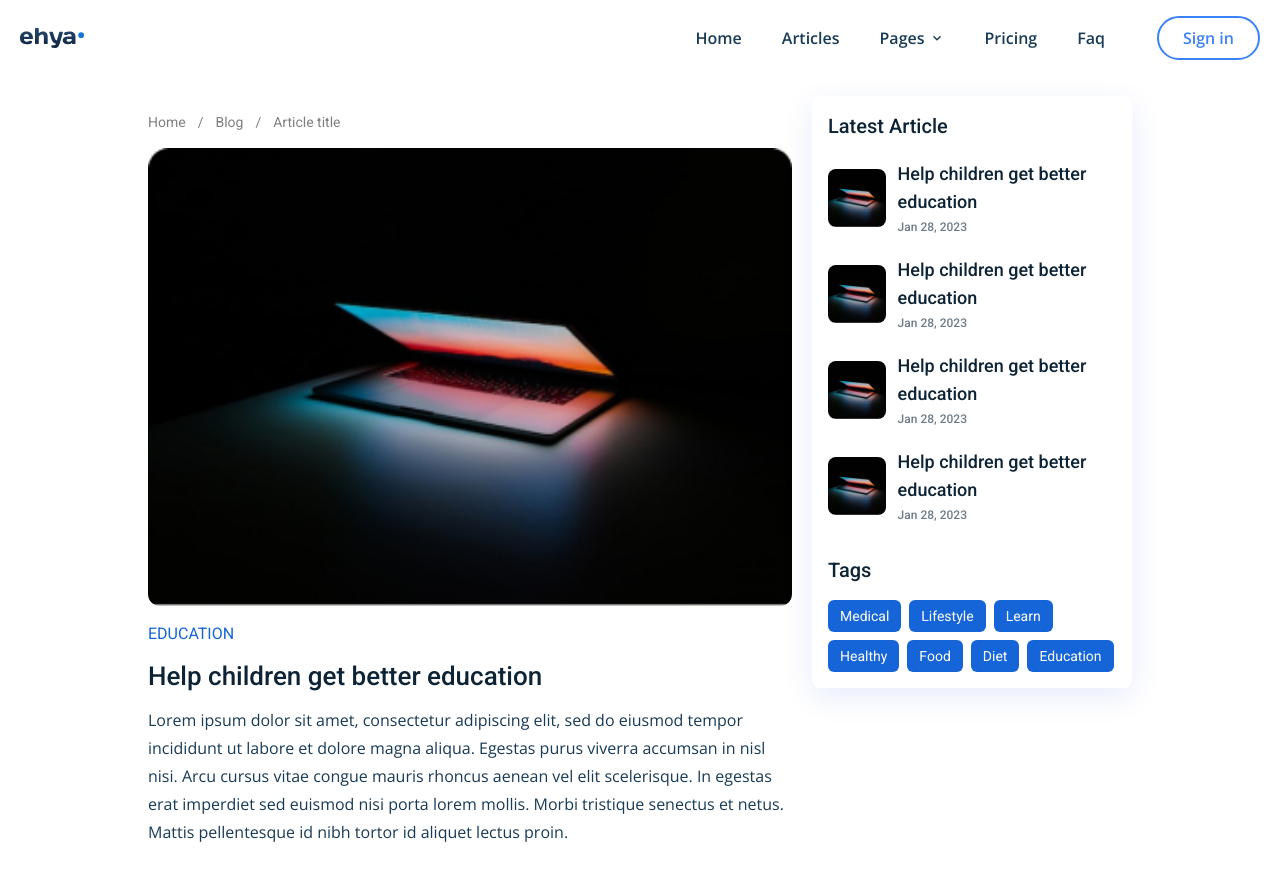
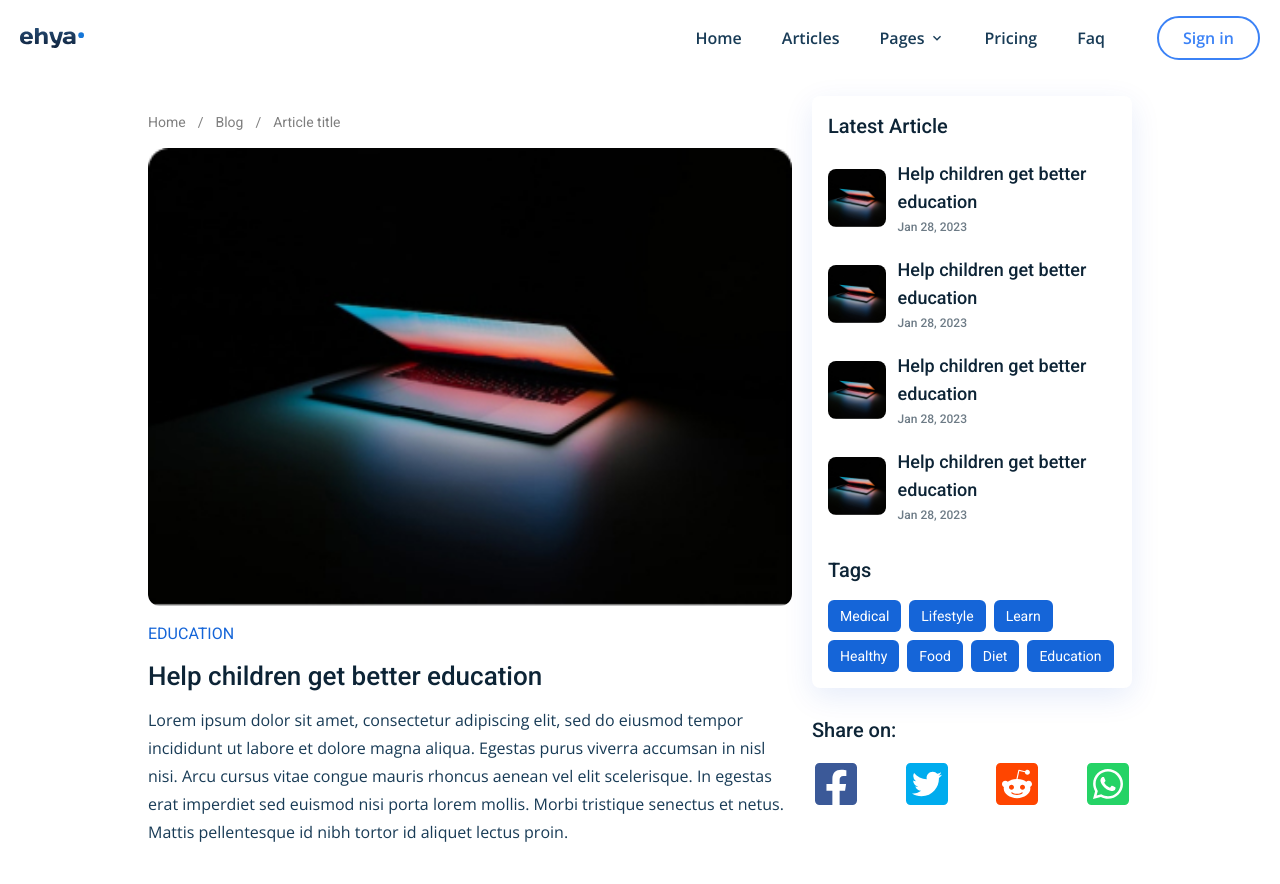
Before and after one commit to CuongCter/MERN_Stack_BlogApp, a React (Vite) app in the folder fontend/: page /blog/1 in a window 1280 px wide. Shown: the top 884 px of the page. Built offline with nearby package versions, Linux system fonts and the light colour scheme.

Commit message:
:seedling: feat: Implementing redux

```diff
--- a/fontend/package.json
+++ b/fontend/package.json
@@ -10,9 +10,11 @@
     "preview": "vite preview"
   },
   "dependencies": {
+    "@reduxjs/toolkit": "^1.9.7",
     "react": "^18.2.0",
     "react-dom": "^18.2.0",
     "react-icons": "^4.11.0",
+    "react-redux": "^8.1.3",
     "react-router-dom": "^6.16.0"
   },
   "devDependencies": {
--- /dev/null
+++ b/fontend/src/components/SocialShareButtons.jsx
@@ -0,0 +1,45 @@
+
+import React from "react";
+import {
+  FaFacebookSquare,
+  FaTwitterSquare,
+  FaRedditSquare,
+  FaWhatsappSquare,
+} from "react-icons/fa";
+
+const SocialShareButtons = ({ url, title }) => {
+  return (
+    <div className="w-full flex justify-between">
+      <a
+        target="_blank"
+        rel="noreferrer"
+        href={`https://www.facebook.com/dialog/share?app_id=1180206992856877&display=popup&href=${url}`}
+      >
+        <FaFacebookSquare className="text-[#3b5998] w-12 h-auto" />
+      </a>
+      <a
+        target="_blank"
+        rel="noreferrer"
+        href={`https://twitter.com/intent/tweet?url=${url}`}
+      >
+        <FaTwitterSquare className="text-[#00acee] w-12 h-auto" />
+      </a>
+      <a
+        target="_blank"
+        rel="noreferrer"
+        href={`http://www.reddit.com/submit?url=${url}&title=${title}`}
+      >
+        <FaRedditSquare className="text-[#ff4500] w-12 h-auto" />
+      </a>
+      <a
+        target="_blank"
+        rel="noreferrer"
+        href={`https://api.whatsapp.com/send/?text=${url}`}
+      >
+        <FaWhatsappSquare className="text-[#25D366] w-12 h-auto" />
+      </a>
+    </div>
+  );
+};
+
+export default SocialShareButtons;
--- a/fontend/src/components/comments/CommentForm.jsx
+++ b/fontend/src/components/comments/CommentForm.jsx
@@ -25,7 +25,7 @@
           value={value}
           onChange={(e) => setValue(e.target.value)}
         />
-        <div className="flex items-center gap-x-2 pt-2">
+        <div className="flex flex-col-reverse gap-y-2 items-center gap-x-2 pt-2 min-[420px]:flex-row">
           {formCancelHandler && (
             <button
               onClick={formCancelHandler}
--- a/fontend/src/components/comments/Comments.jsx
+++ b/fontend/src/components/comments/Comments.jsx
@@ -37,7 +37,7 @@
         className="w-9 h-9 object-cover rounded-full"
       />
       <div className="flex-1 flex flex-col">
-        <h5 className="font-bold text-dark-hard text-xs">
+        <h5 className="font-bold text-dark-hard text-xs lg:text-sm" >
           {comment.user.name}
         </h5>
         <span className="text-xs text-dark-light">
--- a/fontend/src/main.jsx
+++ b/fontend/src/main.jsx
@@ -3,11 +3,15 @@
 import { BrowserRouter } from "react-router-dom";
 import App from './App.jsx'
 import './index.css'
+import { Provider } from "react-redux";
+import store from "./store";
 
 ReactDOM.createRoot(document.getElementById('root')).render(
   <React.StrictMode>
     <BrowserRouter>
-      <App />
+      <Provider store={store}>
+        <App />
+      </Provider>
     </BrowserRouter>
   </React.StrictMode>,
 )
--- a/fontend/src/pages/articleDetail/ArticleDetailPage.jsx
+++ b/fontend/src/pages/articleDetail/ArticleDetailPage.jsx
@@ -4,6 +4,7 @@
 import BreadCrumbs from "../../components/BreadCrumbs";
 import CommentsContainer from "../../components/comments/CommentsContainer";
 import MainLayout from "../../components/MainLayout";
+import SocialShareButtons from "../../components/SocialShareButtons";
 import { images } from "../../constants";
 import SuggestedPosts from "../home/container/SuggestedPost";
 
@@ -84,12 +85,27 @@
           </div>
           <CommentsContainer className="mt-10" logginedUserId="a" />
         </article>
+        <div>
           <SuggestedPosts
             header="Latest Article"
             posts={postsData}
             tags={tagsData}
             className="mt-8 lg:mt-0 lg:max-w-xs"
           />
+          <div className="mt-7">
+            <h2 className="font-roboto font-medium text-dark-hard mb-4 md:text-xl">
+              Share on:
+            </h2>
+            <SocialShareButtons
+              url={encodeURI(
+                "https://moonfo.com/post/client-side-and-server-side-explanation"
+              )}
+              title={encodeURIComponent(
+                "Client-side and Server-side explanation"
+              )}
+            />
+          </div>
+        </div>
       </section>
     </MainLayout>
   );
--- a/fontend/src/pages/home/container/Articles.jsx
+++ b/fontend/src/pages/home/container/Articles.jsx
@@ -1,8 +1,18 @@
 import React from "react";
 import { FaArrowRight } from "react-icons/fa";
+import { useSelector, useDispatch } from "react-redux";
 import ArticleCard from "../../../components/ArticleCard";
+import { changeCount } from "../../../store/actions/countActions";
 
 const Articles = () => {
+
+  const dispatch = useDispatch()
+  const count = useSelector((state) => state.count);
+
+  const countChangeHandler = (type) => {
+    dispatch(changeCount(type))
+  }
+
   return (
     <section className="flex flex-col container mx-auto px-5 py-10">
       <div className=" flex flex-wrap md:gap-x-5 gap-y-5 pb-10">
@@ -13,6 +23,11 @@
         <span>More articles</span>
         <FaArrowRight className="w-3 h-3" />
       </button>
+      <div className="mt-2 flex items-center gap-x-5">
+        <button onClick={() => countChangeHandler('DECREASE')}>decrease</button>
+        {count.number}
+        <button onClick={() => countChangeHandler('INCREASE')}>increase</button>
+      </div>
     </section>
   );
 };
--- /dev/null
+++ b/fontend/src/store/actions/countActions.js
@@ -0,0 +1,11 @@
+import { countActions } from "../reducers/countReducers";
+
+export const changeCount = (type) => (dispatch, getState) => {
+  const { count } = getState();
+
+  if (type === "INCREASE") {
+    dispatch(countActions.countChange(count.number + 1));
+  } else {
+    dispatch(countActions.countChange(count.number - 1));
+  }
+};
--- /dev/null
+++ b/fontend/src/store/index.js
@@ -0,0 +1,11 @@
+import { configureStore } from "@reduxjs/toolkit";
+
+import { countReducer } from "./reducers/countReducers";
+
+const store = configureStore({
+  reducer: {
+    count: countReducer,
+  },
+});
+
+export default store;
--- /dev/null
+++ b/fontend/src/store/reducers/countReducers.js
@@ -0,0 +1,18 @@
+import { createSlice } from "@reduxjs/toolkit";
+
+const countInitialState = { number: 0 };
+
+const countSlice = createSlice({
+  name: "count",
+  initialState: countInitialState,
+  reducers: {
+    countChange(state, action) {
+      state.number = action.payload;
+    },
+  },
+});
+
+const countActions = countSlice.actions;
+const countReducer = countSlice.reducer;
+
+export { countActions, countReducer };
```
Also changed, not shown: 1 other file (tests, documents, lock files or other folders). Lines whose indentation alone changed are shown as unchanged.
